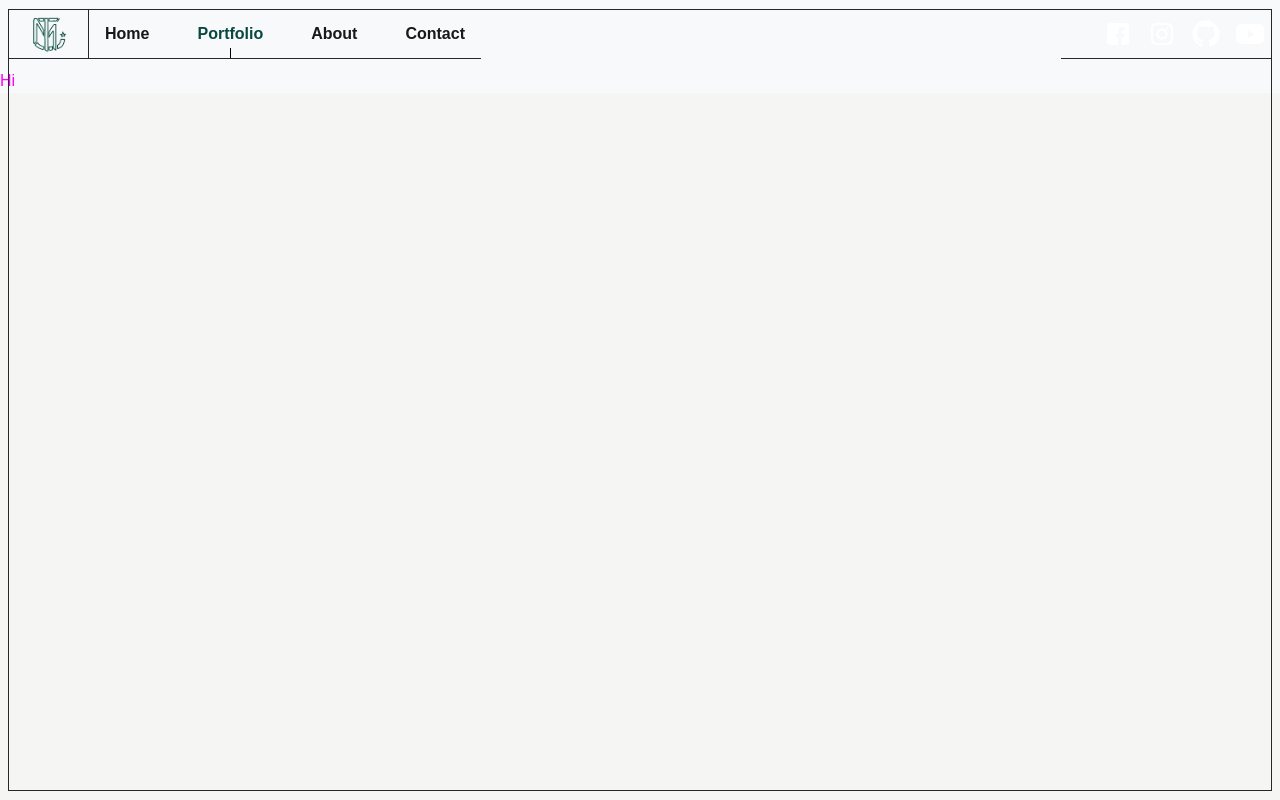
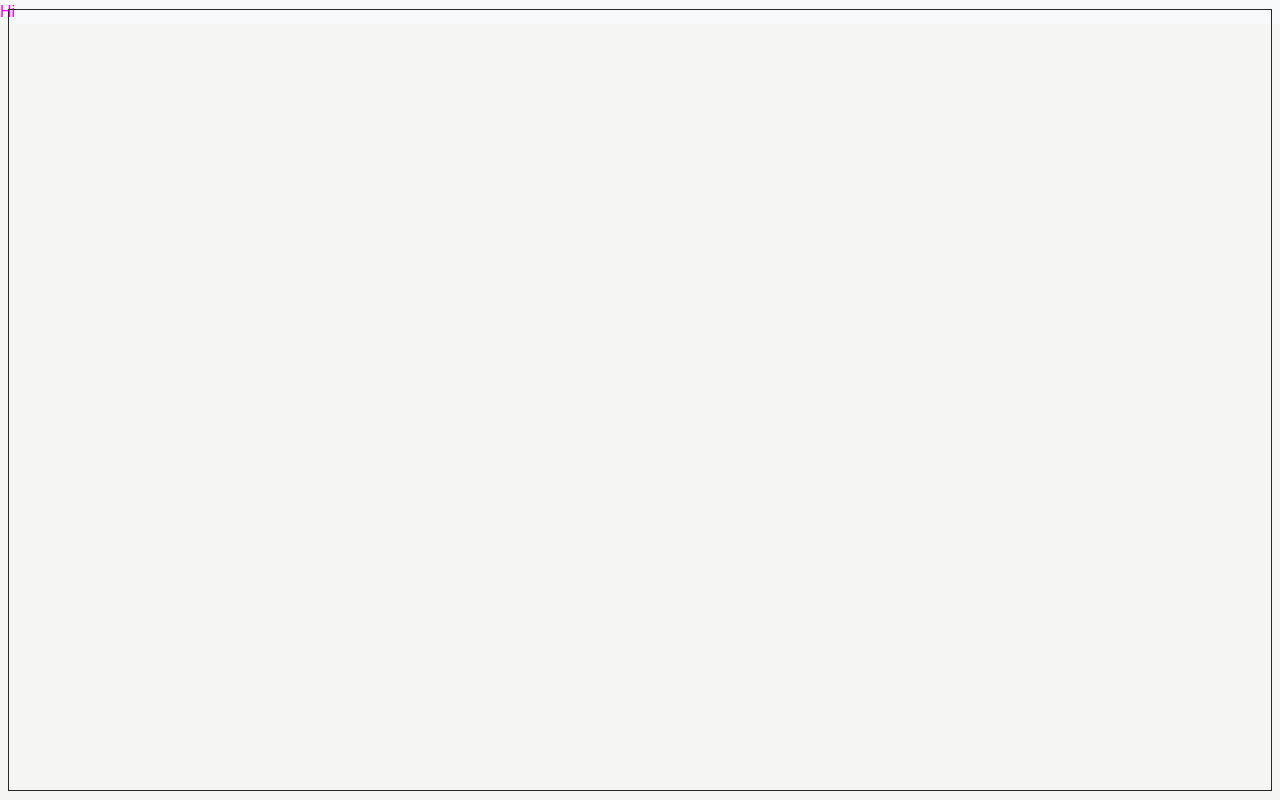
Before and after one commit to Quarter-Cen/My-Personal-Website, a Next.js app: page /portfolio in a window 1280 px wide. Built offline with nearby package versions, Linux system fonts and the light colour scheme; a web font is replaced by a local one.

Commit message:
update navbar social icon

```diff
--- a/app/components/Navbar.tsx
+++ b/app/components/Navbar.tsx
@@ -1,6 +1,16 @@
+'use client'
+
+import { useEffect, useState } from "react";
 import { usePathname } from 'next/navigation'; // นำเข้า usePathname
 
-export default function Navbar() {
+interface NavbarProps {
+    currentIndex: number;
+  }
+
+
+
+const Navbar: React.FC<NavbarProps> = ({ currentIndex }) => {
+    const [Color, setColor] = useState("");
     const pathname = usePathname();  // ใช้ usePathname เพื่อรับ pathname ปัจจุบัน
 
     // ฟังก์ชันเพื่อเช็คว่าปัจจุบันอยู่ในหน้าไหน
@@ -12,6 +22,15 @@ export default function Navbar() {
     const getActiveLinkClass = (path: string) => {
         return pathname === path ? 'mil-active' : '';  // เพิ่มคลาส 'mil-active' ถ้าเป็นหน้าเดียวกัน
     };
+
+
+
+    useEffect(() => {
+        const isAboutSection = currentIndex === 1; // ตรวจสอบว่าอยู่ใน section "ABOUT" (index 1)
+        const svgFillColor = isAboutSection ? 'fill-black' : 'fill-white'; // เลือกสีตามสถานะ
+        setColor(svgFillColor)
+    },[currentIndex])
+
     return (
         <div className='sticky top-0 z-10 w-screen bg-transparent'>
             <div className="navbar text-white">
@@ -36,23 +55,23 @@ export default function Navbar() {
                 </div>
                 <div className="navbar-end border-zinc-800 h-[3.1rem] border-b-[1px] w-1/6 z-50">
                 <div className="mx-1">
-                        <svg xmlns="http://www.w3.org/2000/svg" x="0px" y="0px" width="36" height="36" viewBox="0 0 72 72">
-                            <path d="M45.049,14C57.06,14,58,14.94,58,26.951v18.098C58,57.06,57.06,58,45.049,58h-2.298V41.982h5.647l0.888-6.347h-6.535	c0,0-0.01-3.716,0-4.643c0.019-1.814,1.533-2.732,2.835-2.718c1.302,0.013,3.998,0.004,3.998,0.004v-5.849	c0,0-2.335-0.302-4.784-0.328c-2.058-0.021-4.331,0.535-6.165,2.384c-1.865,1.88-2.16,4.679-2.195,8.1c-0.01,0.989,0,3.049,0,3.049	h-5.526v6.347h5.526V58h-9.489C14.94,58,14,57.06,14,45.049V26.951C14,14.94,14.94,14,26.951,14H45.049z" fill="white"></path>
+                        <svg xmlns="http://www.w3.org/2000/svg" x="0px" y="0px" width="36" height="36" viewBox="0 0 72 72" className={Color}>
+                            <path d="M45.049,14C57.06,14,58,14.94,58,26.951v18.098C58,57.06,57.06,58,45.049,58h-2.298V41.982h5.647l0.888-6.347h-6.535	c0,0-0.01-3.716,0-4.643c0.019-1.814,1.533-2.732,2.835-2.718c1.302,0.013,3.998,0.004,3.998,0.004v-5.849	c0,0-2.335-0.302-4.784-0.328c-2.058-0.021-4.331,0.535-6.165,2.384c-1.865,1.88-2.16,4.679-2.195,8.1c-0.01,0.989,0,3.049,0,3.049	h-5.526v6.347h5.526V58h-9.489C14.94,58,14,57.06,14,45.049V26.951C14,14.94,14.94,14,26.951,14H45.049z"></path>
                         </svg>
                     </div>
                     <div className="mx-1">
-                        <svg xmlns="http://www.w3.org/2000/svg" x="0px" y="0px" width="36" height="36" viewBox="0 0 64 64">
-                            <path d="M 31.820312 12 C 13.439312 12 12 13.439312 12 31.820312 L 12 32.179688 C 12 50.560688 13.439312 52 31.820312 52 L 32.179688 52 C 50.560688 52 52 50.560688 52 32.179688 L 52 32 C 52 13.452 50.548 12 32 12 L 31.820312 12 z M 28 16 L 36 16 C 47.129 16 48 16.871 48 28 L 48 36 C 48 47.129 47.129 48 36 48 L 28 48 C 16.871 48 16 47.129 16 36 L 16 28 C 16 16.871 16.871 16 28 16 z M 41.994141 20 C 40.889141 20.003 39.997 20.900859 40 22.005859 C 40.003 23.110859 40.900859 24.003 42.005859 24 C 43.110859 23.997 44.003 23.099141 44 21.994141 C 43.997 20.889141 43.099141 19.997 41.994141 20 z M 31.976562 22 C 26.454563 22.013 21.987 26.501437 22 32.023438 C 22.013 37.545437 26.501437 42.013 32.023438 42 C 37.545437 41.987 42.013 37.498562 42 31.976562 C 41.987 26.454563 37.498562 21.987 31.976562 22 z M 31.986328 26 C 35.299328 25.992 37.992 28.673328 38 31.986328 C 38.007 35.299328 35.326672 37.992 32.013672 38 C 28.700672 38.008 26.008 35.327672 26 32.013672 C 25.992 28.700672 28.673328 26.008 31.986328 26 z" fill="white"></path>
+                        <svg xmlns="http://www.w3.org/2000/svg" x="0px" y="0px" width="36" height="36" viewBox="0 0 64 64" className={Color}>
+                            <path d="M 31.820312 12 C 13.439312 12 12 13.439312 12 31.820312 L 12 32.179688 C 12 50.560688 13.439312 52 31.820312 52 L 32.179688 52 C 50.560688 52 52 50.560688 52 32.179688 L 52 32 C 52 13.452 50.548 12 32 12 L 31.820312 12 z M 28 16 L 36 16 C 47.129 16 48 16.871 48 28 L 48 36 C 48 47.129 47.129 48 36 48 L 28 48 C 16.871 48 16 47.129 16 36 L 16 28 C 16 16.871 16.871 16 28 16 z M 41.994141 20 C 40.889141 20.003 39.997 20.900859 40 22.005859 C 40.003 23.110859 40.900859 24.003 42.005859 24 C 43.110859 23.997 44.003 23.099141 44 21.994141 C 43.997 20.889141 43.099141 19.997 41.994141 20 z M 31.976562 22 C 26.454563 22.013 21.987 26.501437 22 32.023438 C 22.013 37.545437 26.501437 42.013 32.023438 42 C 37.545437 41.987 42.013 37.498562 42 31.976562 C 41.987 26.454563 37.498562 21.987 31.976562 22 z M 31.986328 26 C 35.299328 25.992 37.992 28.673328 38 31.986328 C 38.007 35.299328 35.326672 37.992 32.013672 38 C 28.700672 38.008 26.008 35.327672 26 32.013672 C 25.992 28.700672 28.673328 26.008 31.986328 26 z"></path>
                         </svg>
                     </div>
                     <div className="mx-1">
-                        <svg xmlns="http://www.w3.org/2000/svg" x="0px" y="0px" width="36" height="36" viewBox="0 0 32 32">
-                            <path fillRule="evenodd" d="M 16 4 C 9.371094 4 4 9.371094 4 16 C 4 21.300781 7.4375 25.800781 12.207031 27.386719 C 12.808594 27.496094 13.027344 27.128906 13.027344 26.808594 C 13.027344 26.523438 13.015625 25.769531 13.011719 24.769531 C 9.671875 25.492188 8.96875 23.160156 8.96875 23.160156 C 8.421875 21.773438 7.636719 21.402344 7.636719 21.402344 C 6.546875 20.660156 7.71875 20.675781 7.71875 20.675781 C 8.921875 20.761719 9.554688 21.910156 9.554688 21.910156 C 10.625 23.746094 12.363281 23.214844 13.046875 22.910156 C 13.15625 22.132813 13.46875 21.605469 13.808594 21.304688 C 11.144531 21.003906 8.34375 19.972656 8.34375 15.375 C 8.34375 14.0625 8.8125 12.992188 9.578125 12.152344 C 9.457031 11.851563 9.042969 10.628906 9.695313 8.976563 C 9.695313 8.976563 10.703125 8.65625 12.996094 10.207031 C 13.953125 9.941406 14.980469 9.808594 16 9.804688 C 17.019531 9.808594 18.046875 9.941406 19.003906 10.207031 C 21.296875 8.65625 22.300781 8.976563 22.300781 8.976563 C 22.957031 10.628906 22.546875 11.851563 22.421875 12.152344 C 23.191406 12.992188 23.652344 14.0625 23.652344 15.375 C 23.652344 19.984375 20.847656 20.996094 18.175781 21.296875 C 18.605469 21.664063 18.988281 22.398438 18.988281 23.515625 C 18.988281 25.121094 18.976563 26.414063 18.976563 26.808594 C 18.976563 27.128906 19.191406 27.503906 19.800781 27.386719 C 24.566406 25.796875 28 21.300781 28 16 C 28 9.371094 22.628906 4 16 4 Z" fill="white"></path>
+                        <svg xmlns="http://www.w3.org/2000/svg" x="0px" y="0px" width="36" height="36" viewBox="0 0 32 32" className={Color}>
+                            <path fillRule="evenodd" d="M 16 4 C 9.371094 4 4 9.371094 4 16 C 4 21.300781 7.4375 25.800781 12.207031 27.386719 C 12.808594 27.496094 13.027344 27.128906 13.027344 26.808594 C 13.027344 26.523438 13.015625 25.769531 13.011719 24.769531 C 9.671875 25.492188 8.96875 23.160156 8.96875 23.160156 C 8.421875 21.773438 7.636719 21.402344 7.636719 21.402344 C 6.546875 20.660156 7.71875 20.675781 7.71875 20.675781 C 8.921875 20.761719 9.554688 21.910156 9.554688 21.910156 C 10.625 23.746094 12.363281 23.214844 13.046875 22.910156 C 13.15625 22.132813 13.46875 21.605469 13.808594 21.304688 C 11.144531 21.003906 8.34375 19.972656 8.34375 15.375 C 8.34375 14.0625 8.8125 12.992188 9.578125 12.152344 C 9.457031 11.851563 9.042969 10.628906 9.695313 8.976563 C 9.695313 8.976563 10.703125 8.65625 12.996094 10.207031 C 13.953125 9.941406 14.980469 9.808594 16 9.804688 C 17.019531 9.808594 18.046875 9.941406 19.003906 10.207031 C 21.296875 8.65625 22.300781 8.976563 22.300781 8.976563 C 22.957031 10.628906 22.546875 11.851563 22.421875 12.152344 C 23.191406 12.992188 23.652344 14.0625 23.652344 15.375 C 23.652344 19.984375 20.847656 20.996094 18.175781 21.296875 C 18.605469 21.664063 18.988281 22.398438 18.988281 23.515625 C 18.988281 25.121094 18.976563 26.414063 18.976563 26.808594 C 18.976563 27.128906 19.191406 27.503906 19.800781 27.386719 C 24.566406 25.796875 28 21.300781 28 16 C 28 9.371094 22.628906 4 16 4 Z"></path>
                         </svg>
                     </div>
                     <div className="mx-1">
-                        <svg xmlns="http://www.w3.org/2000/svg" x="0px" y="0px" width="36" height="36" viewBox="0 0 72 72">
-                            <path d="M61.115,18.856C63.666,21.503,64,25.709,64,36s-0.334,14.497-2.885,17.144C58.563,55.791,55.906,56,36,56	s-22.563-0.209-25.115-2.856C8.334,50.497,8,46.291,8,36s0.334-14.497,2.885-17.144S16.094,16,36,16S58.563,16.209,61.115,18.856z M31.464,44.476l13.603-8.044l-13.603-7.918V44.476z" fill="white"></path>
+                        <svg xmlns="http://www.w3.org/2000/svg" x="0px" y="0px" width="36" height="36" viewBox="0 0 72 72" className={Color}>
+                            <path d="M61.115,18.856C63.666,21.503,64,25.709,64,36s-0.334,14.497-2.885,17.144C58.563,55.791,55.906,56,36,56	s-22.563-0.209-25.115-2.856C8.334,50.497,8,46.291,8,36s0.334-14.497,2.885-17.144S16.094,16,36,16S58.563,16.209,61.115,18.856z M31.464,44.476l13.603-8.044l-13.603-7.918V44.476z"></path>
                         </svg>
                     </div>
                     <div className="dropdown">
@@ -84,3 +103,5 @@ export default function Navbar() {
         </div>
     );
 }
+
+export default Navbar;
--- a/app/page.tsx
+++ b/app/page.tsx
@@ -102,7 +102,7 @@ const Home: React.FC = () => {
   return (
     <>
       <div className="fixed z-50">
-        <Navbar />
+        <Navbar currentIndex={currentIndex}/>
       </div>
       <div className="floating-box"></div>
       <div className="content" ref={containerRef}>
--- a/app/portfolio/page.tsx
+++ b/app/portfolio/page.tsx
@@ -5,7 +5,7 @@ import Navbar from "../components/Navbar"
 export default function portfolio(){
     return(
     <div className="bg-[#f8f9fa]">
-        <Navbar></Navbar>
+
         <div className="floating-box"></div>
         <p>Hi</p>
     </div>
```
